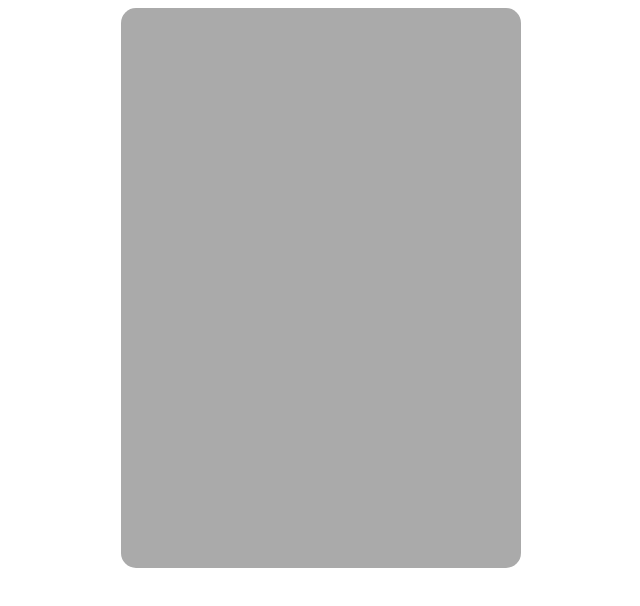
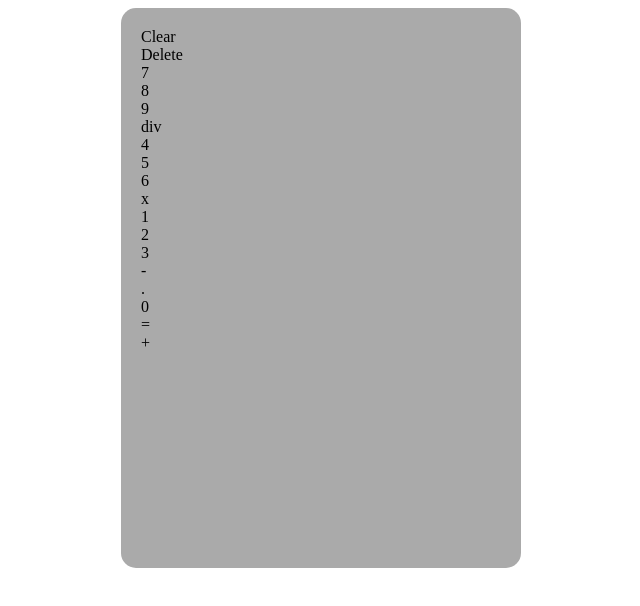
Before and after one commit to fran-mowat/calculator, a plain HTML site: page index.html in a window 1280 px wide. Shown: the whole page, without its empty margins (319-959 px from the left). Drawn offline with Linux system fonts and the light colour scheme.

Commit message:
calculator buttons

```diff
--- a/index.html
+++ b/index.html
@@ -8,6 +8,28 @@
     <script src="./script.js" defer></script>
 </head>
 <body>
-    <div id="calculator"></div>
+    <div id="calculator">
+        <div id="screen"></div>
+        <div id="button-grid">
+            <div id="clear" class="button">Clear</div>
+            <div id="delete" class="button">Delete</div>
+            <div class="button">7</div>
+            <div class="button">8</div>
+            <div class="button">9</div>
+            <div class="button">div</div>
+            <div class="button">4</div>
+            <div class="button">5</div>
+            <div class="button">6</div>
+            <div class="button">x</div>
+            <div class="button">1</div>
+            <div class="button">2</div>
+            <div class="button">3</div>
+            <div class="button">-</div>
+            <div class="button">.</div>
+            <div class="button">0</div>
+            <div class="button">=</div>
+            <div class="button">+</div>
+        </div>
+    </div>
 </body>
 </html>
```
